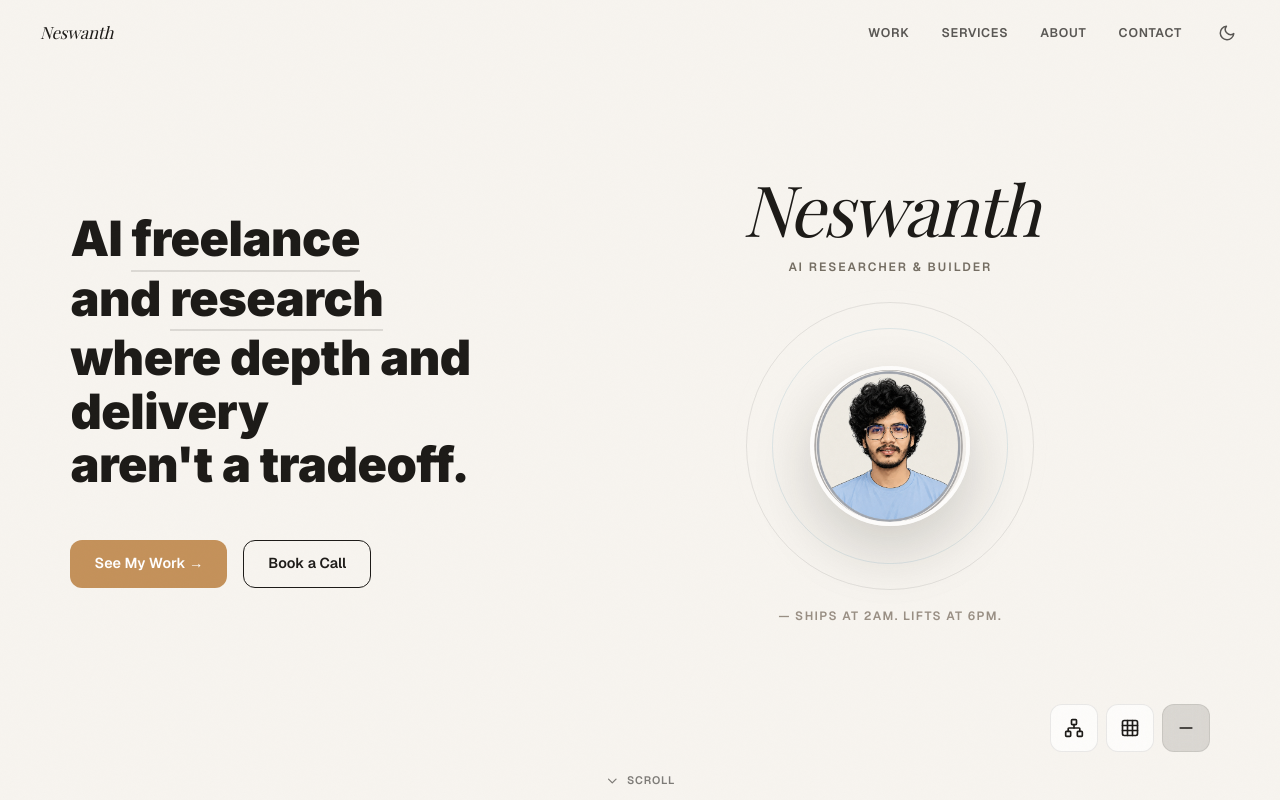
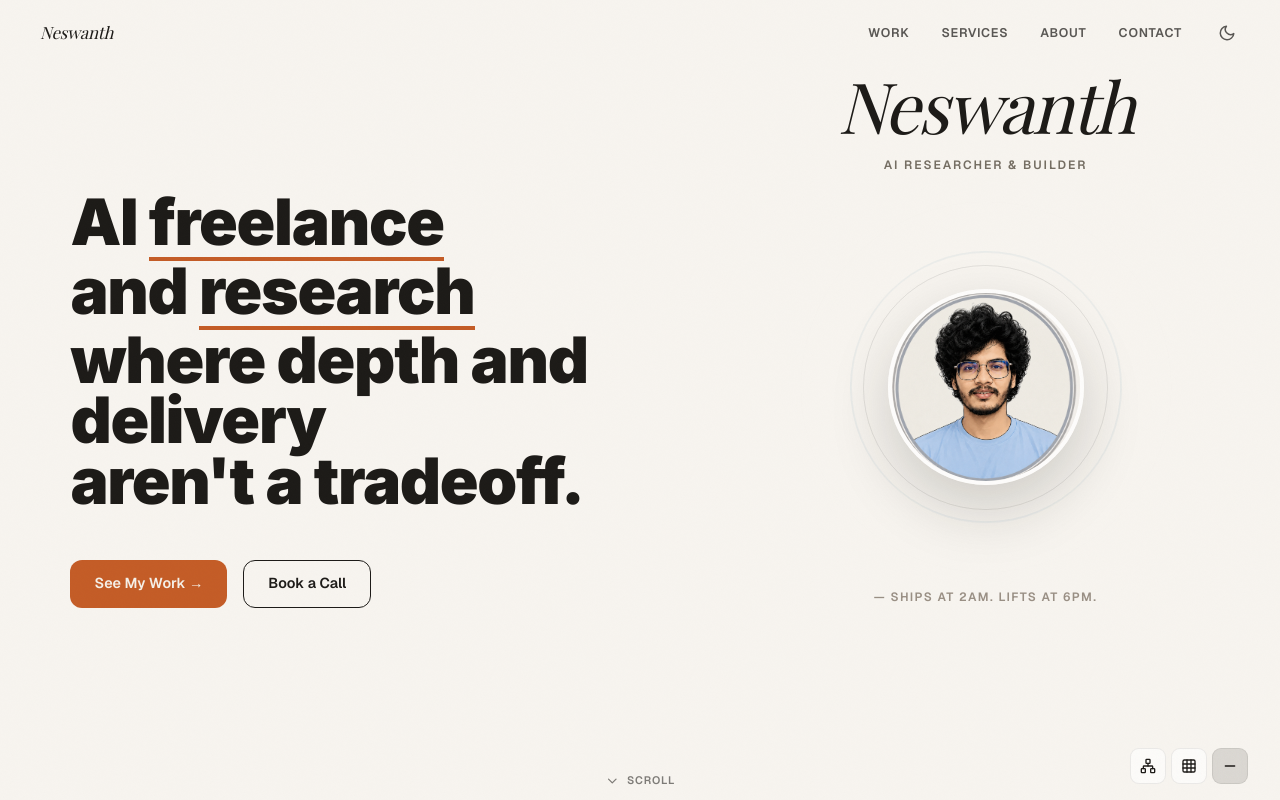
Before and after one commit to neswanths/neswanth, a Next.js app: page / in a window 1280 px wide. Shown: the top 800 px of the page. Built offline with nearby package versions, Linux system fonts and the light colour scheme; a web font is replaced by a local one.

Commit message:
color fixes

```diff
--- a/app/globals.css
+++ b/app/globals.css
@@ -10,7 +10,7 @@
   --ink-light: #b0a898;
   --cream-soft: #ede9e1;
   --accent: #8b7355;
-  --accent-warm: #c4915a;
+  --accent-warm: #C45C26;
   --border: rgba(28, 26, 23, 0.12);
   --radius-sm: 8px;
   --radius-md: 14px;
@@ -26,7 +26,7 @@
   --ink-light: #3d3934; /* Subtle separator */
   --cream-soft: #1f1d19; /* Elevated surface */
   --accent: #b58957; /* Muted gold */
-  --accent-warm: #c49a6c;
+  --accent-warm: #C45C26;
   --border: rgba(232, 227, 220, 0.08); /* Extremely subtle border */
 }
 
@@ -260,8 +260,8 @@ main {
 .avatar-orbit::after {
   content: "";
   position: absolute;
-  width: 320px;
-  height: 320px;
+  width: 272px;
+  height: 272px;
   border: 1px solid rgba(51, 51, 51, 0.1);
   border-radius: 50%;
 }
@@ -438,6 +438,9 @@ main {
 
 .hero-minimal .hero-copy {
   transform: none;
+  align-items: center;
+  text-align: left;
+  width: 100%;
 }
 
 .hero-minimal .hero-title {
@@ -474,7 +477,7 @@ main {
   position: absolute;
   top: 0;
   left: 0;
-  width: 50%;
+  width: 58%;
   height: 100%;
   flex-direction: column;
   justify-content: center;
@@ -489,13 +492,16 @@ main {
   top: unset;
   left: unset;
   right: unset;
-  width: 50%;
+  width: 42%;
   height: 100%;
   display: flex;
   flex-direction: column;
-  justify-content: center;
+  justify-content: flex-start;
   align-items: flex-start;
-  padding-left: clamp(40px, 8vw, 120px);
+  margin-left: auto;
+  padding-left: 0;
+  padding-top: clamp(72px, 9vh, 120px);
+  padding-right: clamp(32px, 4vw, 64px);
   z-index: 20;
 }
 
@@ -506,15 +512,15 @@ main {
   right: unset;
   bottom: unset;
   transform: none;
-  width: auto;
-  max-width: 380px;
+  width: 100%;
+  max-width: none;
   pointer-events: auto;
 }
 
 .hero-minimal .hero-controls {
   position: absolute;
-  bottom: 48px;
-  right: clamp(48px, 5.5vw, 96px);
+  bottom: 16px;
+  right: clamp(20px, 2.5vw, 40px);
   left: unset;
   transform: none;
   margin-top: 0;
@@ -529,26 +535,26 @@ main {
 .hero-headline {
   font-family: 'Inter', system-ui, sans-serif;
   font-weight: 900;
-  font-size: clamp(32px, 3.8vw, 62px);
-  line-height: 1.1;
-  letter-spacing: -0.01em;
+  font-size: clamp(42px, 5vw, 80px);
+  line-height: 0.95;
+  letter-spacing: -0.02em;
   color: var(--ink);
   margin: 0;
   font-style: normal;
 }
 
 .hero-underline {
-  border-bottom: 2.5px solid rgba(28, 26, 23, 0.12); /* Non-gold underline */
+  border-bottom: 4px solid #C45C26;
   padding-bottom: 4px;
-  transition: border-color 0.3s ease;
+  transition: border-color 0.2s ease;
 }
 
 [data-theme="dark"] .hero-underline {
-  border-color: rgba(232, 227, 220, 0.15); /* Subtle dark mode underline */
+  border-color: #C45C26;
 }
 
 .hero-underline:hover {
-  border-color: var(--ink);
+  border-color: #ffffff;
 }
 
 /* ── Hero Tagline Word Animation ── */
@@ -604,12 +610,18 @@ main {
   font-weight: 600;
   font-size: 0.9rem;
   line-height: 1.1;
-  background: var(--accent-warm);
-  color: #fff;
+  background: #C45C26;
+  color: #F5F0E8;
   border: none;
   cursor: pointer;
   text-decoration: none;
   font-family: var(--font-body), system-ui, sans-serif;
+  transition: opacity 0.2s ease, transform 0.2s ease;
+}
+
+.hero-cta-filled:hover {
+  opacity: 0.9;
+  transform: translateY(-1px);
 }
 
 .hero-cta-ghost {
@@ -633,7 +645,7 @@ main {
 
 /* New tagline for minimal mode — small tracked caps, muted warm */
 .hero-tagline-minimal {
-  margin-top: 52px;
+  margin-top: 72px;
   font-family: var(--font-body), system-ui, sans-serif;
   font-size: 0.75rem;
   font-style: normal;
@@ -683,32 +695,32 @@ main {
 }
 
 .hero-minimal .hero-role {
-  margin-bottom: 56px;
+  margin-bottom: 80px;
 }
 
 .hero-minimal .avatar-orbit {
-  width: 220px;
-  height: 220px;
+  width: 260px;
+  height: 260px;
 }
 
 .hero-minimal .avatar-image {
-  width: 160px;
-  height: 160px;
+  width: 196px;
+  height: 196px;
 }
 
 .hero-minimal .ring-one {
-  width: 184px;
-  height: 184px;
+  width: 218px;
+  height: 218px;
 }
 
 .hero-minimal .ring-two {
-  width: 242px;
-  height: 242px;
+  width: 278px;
+  height: 278px;
 }
 
 .hero-minimal .avatar-orbit::after {
-  width: 288px;
-  height: 288px;
+  width: 245px;
+  height: 245px;
 }
 
 /* ── Responsive: stack on mobile ── */
@@ -726,6 +738,8 @@ main {
     width: 100%;
     height: auto;
     padding: 0 24px 80px;
+    align-items: center;
+    margin-left: 0;
   }
 
   .hero-minimal .hero-center {
@@ -741,7 +755,7 @@ main {
   }
 
   .hero-headline {
-    font-size: clamp(28px, 8vw, 42px);
+    font-size: clamp(34px, 10vw, 52px);
   }
 
   .hero-cta-row {
@@ -777,8 +791,8 @@ main {
   }
 
   .hero-minimal .avatar-orbit::after {
-    width: 236px;
-    height: 236px;
+    width: 200px;
+    height: 200px;
   }
 
   .hero-tagline-minimal {
@@ -909,30 +923,30 @@ main {
 
 .hero-controls {
   position: absolute;
-  bottom: 24px;
-  right: clamp(48px, 5.5vw, 96px); /* Positions it dynamically on the right */
+  bottom: 16px;
+  right: clamp(20px, 2.5vw, 40px);
   left: unset;
   transform: none;
   z-index: 30;
   display: flex;
   flex-direction: column;
-  align-items: flex-end; /* Aligns the inner buttons to the right edge */
-  gap: 12px;
+  align-items: flex-end;
+  gap: 8px;
 }
 
 .hero-mode-btn-container {
   display: inline-flex;
-  gap: 8px;
+  gap: 5px;
 }
 
 .hero-mode-btn {
   display: grid;
-  width: 48px;
-  height: 48px;
+  width: 36px;
+  height: 36px;
   cursor: pointer;
-  border: 1px solid rgba(0, 0, 0, 0.08);
-  border-radius: 12px;
-  background: rgba(255, 255, 255, 0.7);
+  border: 1px solid rgba(0, 0, 0, 0.07);
+  border-radius: 9px;
+  background: rgba(255, 255, 255, 0.6);
   color: var(--ink);
   place-items: center;
   backdrop-filter: blur(8px);
@@ -2087,8 +2101,8 @@ main {
   }
 
   .avatar-orbit::after {
-    width: 288px;
-    height: 288px;
+    width: 245px;
+    height: 245px;
   }
 
   .hero-role {
@@ -2225,8 +2239,8 @@ main {
   }
 
   .avatar-orbit::after {
-    width: 288px;
-    height: 288px;
+    width: 245px;
+    height: 245px;
   }
 
   .hero-tagline {
@@ -2262,8 +2276,8 @@ main {
   }
 
   .hero-mode-btn {
-    width: 40px;
-    height: 40px;
+    width: 32px;
+    height: 32px;
   }
 
 
--- a/app/layout.tsx
+++ b/app/layout.tsx
@@ -30,21 +30,7 @@ export default function RootLayout({
         <link rel="preconnect" href="https://fonts.googleapis.com" />
         <link rel="preconnect" href="https://fonts.gstatic.com" crossOrigin="anonymous" />
         <link href="https://fonts.googleapis.com/css2?family=Inter:wght@900&display=swap" rel="stylesheet" />
-        <script
-          dangerouslySetInnerHTML={{
-            __html: `
-              (function() {
-                try {
-                  var saved = localStorage.getItem('theme');
-                  var theme = saved || (window.matchMedia('(prefers-color-scheme: dark)').matches ? 'dark' : 'light');
-                  if (theme === 'dark') {
-                    document.documentElement.setAttribute('data-theme', 'dark');
-                  }
-                } catch(e) {}
-              })();
-            `,
-          }}
-        />
+        {/* Theme always defaults to light — no localStorage or system preference used */}
       </head>
       <body className={`${geist.variable} ${playfair.variable}`}>{children}</body>
     </html>
```
Also changed, not shown: app/portfolio.tsx (+42 -19 lines).
